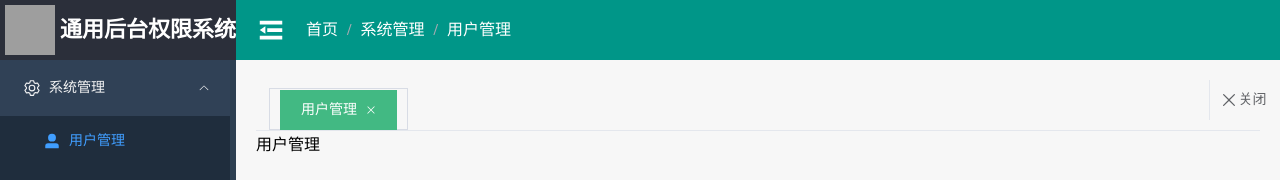
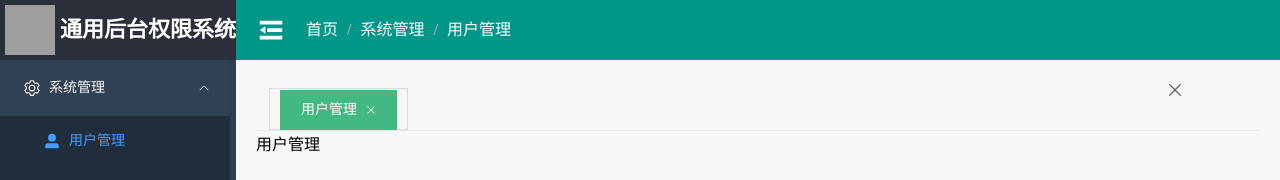
Before and after one commit to 1729328500/project-web, a Vue app: page /userList in a window 1280 px wide. Shown: the top 180 px of the page. Built offline with nearby package versions, Linux system fonts and the light colour scheme; grey boxes are pictures that could not be loaded.

Commit message:
feat: 关闭选项卡功能实现

```diff
--- a/package.json
+++ b/package.json
@@ -13,6 +13,7 @@
   },
   "dependencies": {
     "@element-plus/icons-vue": "^2.3.1",
+    "axios": "^1.7.7",
     "element-plus": "^2.8.6",
     "pinia": "^2.2.5",
     "pinia-plugin-persist": "^1.0.0",
--- a/src/components/HelloWorld.vue
+++ b/src/components/HelloWorld.vue
@@ -1,4 +1,4 @@
-<!-- <template>
+<template>
   <h1>{{ store.count }}</h1>
   <h2>{{ count }}</h2>
   <h2>{{ msg }}</h2>
@@ -30,4 +30,4 @@ const addBtn = () => {
     state.count = ++state.count
   })
 }
-</script> -->
+</script>
--- a/src/layout/tabs/ColseTabs.vue
+++ b/src/layout/tabs/ColseTabs.vue
@@ -5,41 +5,55 @@
         <el-icon size="20" class="el-icon--right">
           <Close />
         </el-icon>
-        关闭
       </span>
       <template #dropdown>
         <el-dropdown-menu>
-          <el-dropdown-item>关闭当前</el-dropdown-item>
-          <el-dropdown-item>关闭所有</el-dropdown-item>
+          <el-dropdown-item @click="closeCurrent">关闭当前</el-dropdown-item>
+          <el-dropdown-item @click="closeAll">关闭所有</el-dropdown-item>
         </el-dropdown-menu>
       </template>
     </el-dropdown>
   </div>
 </template>
 
-<script setup lang="ts"></script>
+<script setup lang="ts">
+import { useRoute, useRouter } from 'vue-router'
+import { useTabStore, Tab } from '@/store/tabs'
 
-<style scoped lang="scss">
-.close {
-  width: 60px;
-  height: 40px;
-  position: fixed;
-  top: 100;
-  right: 0;
-  z-index: 999;
-  display: flex;
-  align-items: center;
-  justify-content: center;
-  border-left: 1px solid #e4e7ed;
-  padding-right: 10px;
+const store = useTabStore()
+const route = useRoute()
+const router = useRouter()
+
+// 关闭当前标签
+const closeCurrent = () => {
+  const targetName = route.path
+  // 首页不关闭
+  if (targetName === '/dashboard') return
+
+  // 获取选项卡数据
+  const tabs: Tab[] = store.getTab() // 确保 tabs 的类型明确
+  let activeName = route.path
+  if (activeName === targetName) {
+    tabs.forEach((tab: Tab, index: number) => {
+      if (tab.path === targetName) {
+        const nextTab: Tab | undefined = tabs[index + 1] || tabs[index - 1]
+        if (nextTab) {
+          activeName = nextTab.path
+        }
+      }
+    })
+  }
+
+  // 重新设置选项卡数据
+  store.tabList = tabs.filter((tab) => tab.path !== targetName)
+  // 跳转路由
+  router.push({ path: activeName })
 }
-.el-dropdown-link {
-  cursor: pointer;
-  display: flex;
-  align-items: center;
-  justify-content: center;
+
+// 关闭所有标签
+const closeAll = () => {
+  store.tabList.splice(0, store.tabList.length)
+  // 跳转首页
+  router.push({ path: '/dashboard' })
 }
-.el-dropdown-link:focus {
-  outline: none;
-}
-</style>
+</script>
--- a/src/store/tabs/index.ts
+++ b/src/store/tabs/index.ts
@@ -24,10 +24,19 @@ export const useTabStore = defineStore(
 
     // 添加选项卡数据
     const addTab = (tab: Tab) => {
+      // 判断数据是否已存在选项卡列表中
       if (tabList.value.some((item) => item.path === tab.path)) return
-      tabList.value.push(tab)
+
+      // 首页不能关闭
+      if (tab.path === '/dashboard') {
+        // 如果是首页，加到第一个，不关闭
+        tabList.value.unshift(tab)
+      } else {
+        tabList.value.push(tab)
+      }
     }
 
+    // 返回的对象中应该包含 getTab
     return {
       tabList,
       getTab,
```
Also changed, not shown: src/components/SysDialog.vue (added), 1 other file (tests, documents, lock files or other folders).
